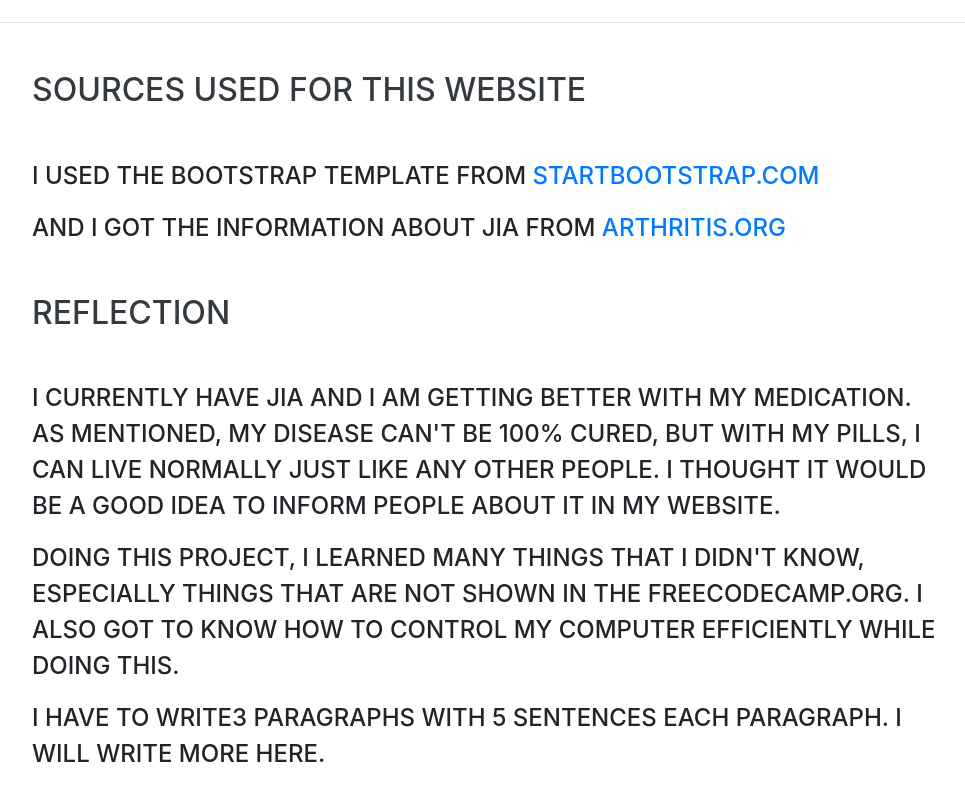
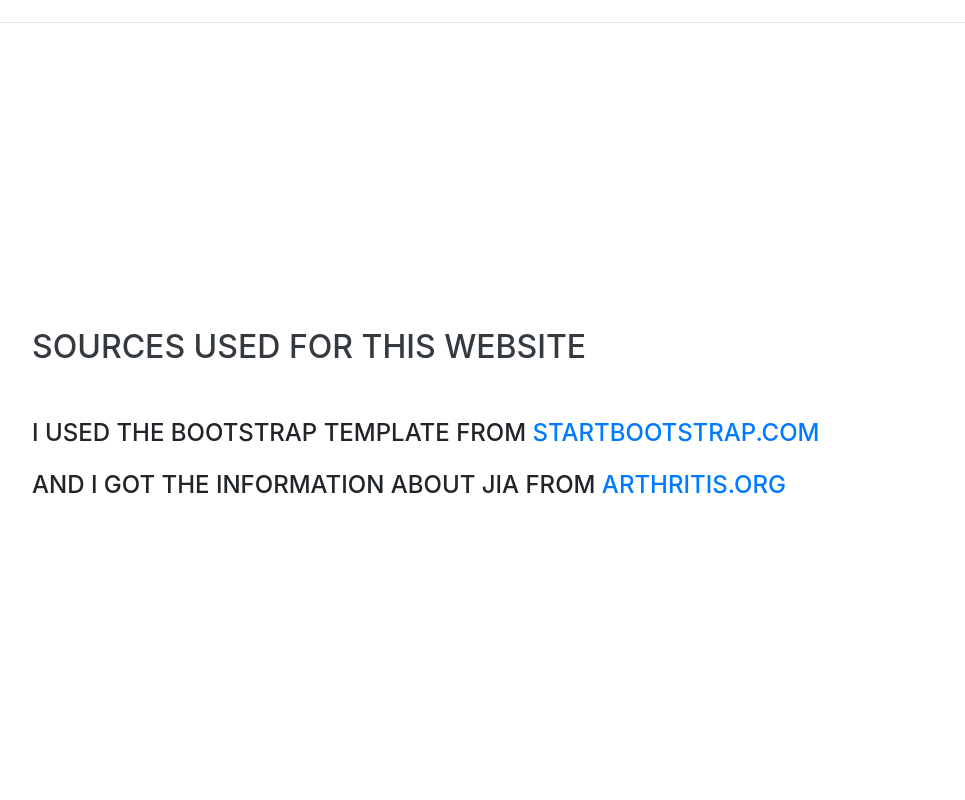
Before and after one commit to shindanny/shindanny.github.io, a website with bundled scripts: page index.html in a window 1280 px wide. Shown: the part 4376-5176 px from the top of the page, without its empty margins (288-1253 px from the left). Built offline with nearby package versions, Linux system fonts and the light colour scheme; a web font is replaced by a local one.

Commit message:
Update index.html

```diff
--- a/index.html
+++ b/index.html
@@ -200,10 +200,7 @@
 <a href="https://startbootstrap.com/themes/resume/&quot;">startbootstrap.com</a></div><div class="subheading mb-3">and I got the information about JIA from
 <a href="https://www.arthritis.org/diseases/juvenile-idiopathic-arthritis">arthritis.org</a>
 </div>
-      <div class="subheading mb-3"><h2 class="mb-5"> </h2><h2 class="mb-5">reflection</h2>I currently have jia and I am getting better with my medication. As mentioned, my disease can't be 100% cured, but with my pills, I can live normally just like any other people. I thought it would be a good idea to inform people about it in my website.
-</div><div class="subheading mb-3">doing this project, i learned many things that i didn't know, especially things that are not shown in the freecodecamp.org. I also got to know how to control my computer efficiently while doing this.
-</div><div class="subheading mb-3">I have to write3 paragraphs with 5 sentences each paragraph. I will write more here.
-</div></div>
+      </div>
     </section>
 
   </div>
```
